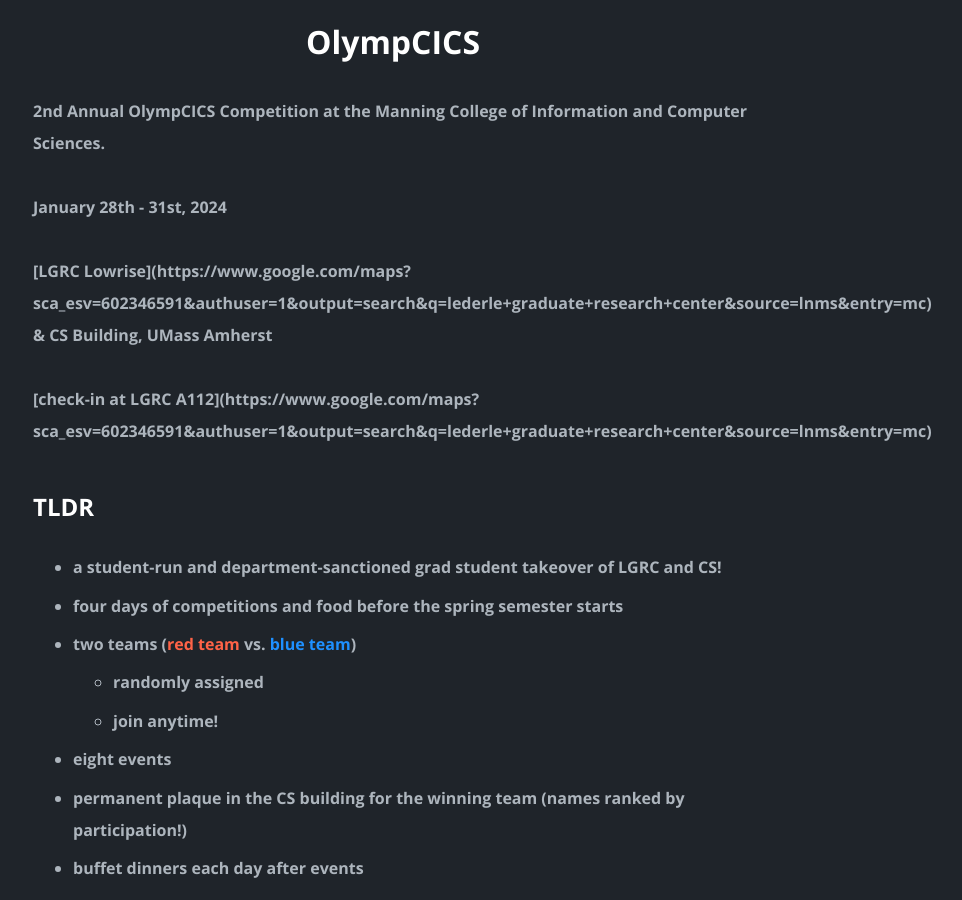
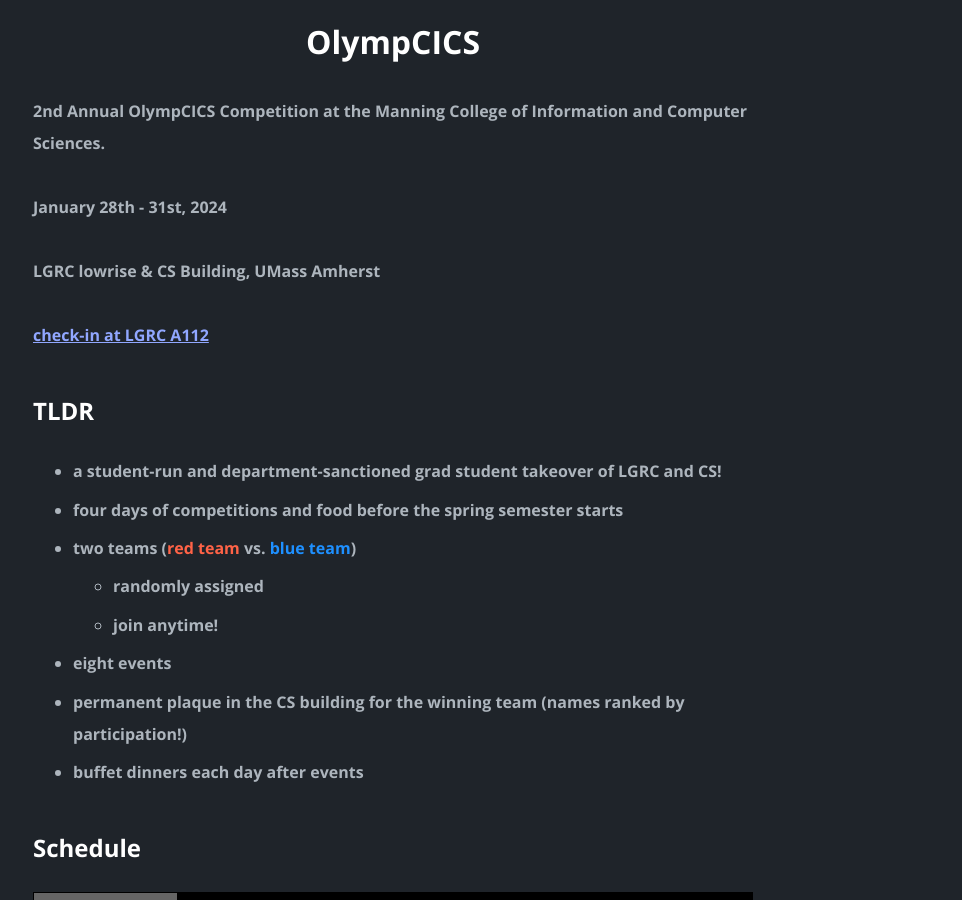
Before and after one commit to olympcics/olympcics.github.io, a Jekyll site: the page built from index.md, in a window 1280 px wide and 900 px high, scrolled down 445 px. Shown: the whole window, without its empty margins (247-1209 px from the left). Built offline with Jekyll 4.4.1, drawn with Linux system fonts in a browser that asks for light colours; part of the change alters nothing that is shown.

Commit message:
Update _config.yml

```diff
--- a/_config.yml
+++ b/_config.yml
@@ -6,9 +6,9 @@ description: > # description of the site (multiple lines allowed)
 
   January 28th - 31st, 2024 <br/><br/>
 
-  [LGRC Lowrise](https://www.google.com/maps?sca_esv=602346591&authuser=1&output=search&q=lederle+graduate+research+center&source=lnms&entry=mc) & CS Building, UMass Amherst <br/><br/>
+  LGRC lowrise & CS Building, UMass Amherst <br/><br/>
 
-  [check-in at LGRC A112](https://www.google.com/maps?sca_esv=602346591&authuser=1&output=search&q=lederle+graduate+research+center&source=lnms&entry=mc)
+  <a href="https://www.google.com/maps?sca_esv=602346591&authuser=1&output=search&q=lederle+graduate+research+center&source=lnms&entry=mc">check-in at LGRC A112</a>
 
 permalink: /:slug
 
```
